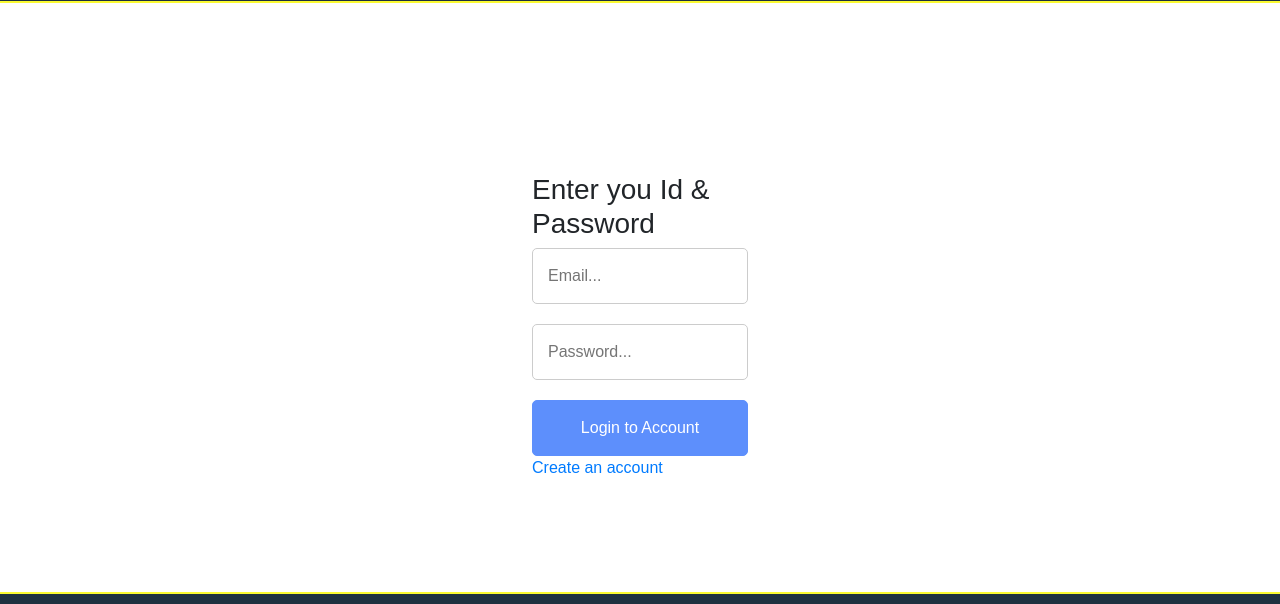
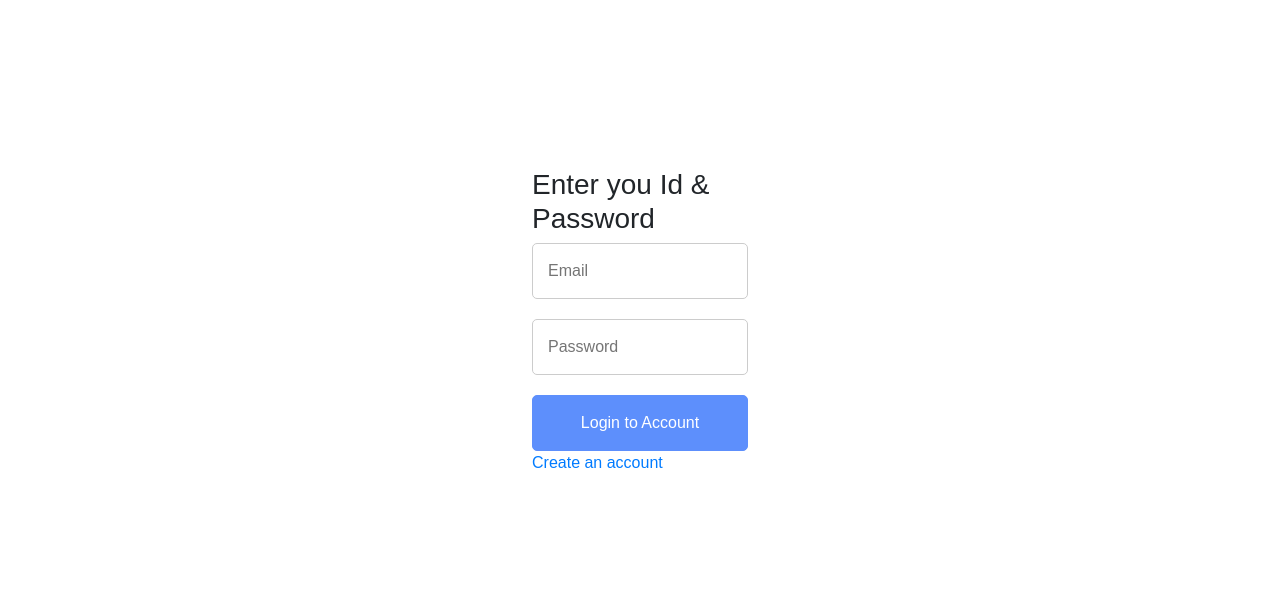
Before and after one commit to Shahir47/onebit, a plain HTML site: page login.html in a window 1280 px wide. Shown: the part 72-676 px from the top of the page. Drawn offline with Linux system fonts and the light colour scheme; no server answers.

Commit message:
Minor fixes

```diff
--- a/css/style.css
+++ b/css/style.css
@@ -203,6 +203,7 @@ nav ul li a{
 .custom-select {
   position: relative;
   font-family: Arial;
+  margin-top: -8px;
 }
 .custom-select select {
 display: none; /*hide original SELECT element:*/
@@ -211,7 +212,7 @@ display: none; /*hide original SELECT element:*/
 background-color: Black;
 }
 .select-items div,.select-selected {
-color: #ffffff;
+ color: #ffffff;
   padding: 18px 16px;
   border: 1px solid transparent;
   border-color: transparent transparent rgba(0, 0, 0, 0.1) transparent;
--- a/home_highlited_menu/style1.css
+++ b/home_highlited_menu/style1.css
@@ -1,9 +1,6 @@
 * {
-  margin: 0;
-  padding: 0;
   box-sizing: border-box;
   font-family: 'Open Sans Condensed', sans-serif;
-  ;
 }
 
 
--- a/login.css
+++ b/login.css
@@ -4,6 +4,11 @@ body {
   margin: 0px;
   font-family: 'Nunito', sans-serif;
   font-size: 16px;
+}
+
+.fixing-height {
+  width: 100%;
+  height: 52vh;
 }
 
 input, button {
--- a/login.html
+++ b/login.html
@@ -45,13 +45,15 @@
       </div>
     </header>
 <!--END of header & nav-bar-->
-    <div id="login_div" class="main-div">
-      <h3>Enter you Id & Password</h3>
-      <input type="email" placeholder="Email..." id="email_field" />
-      <input type="password" placeholder="Password..." id="pass_field" />
+    <div class="fixing-height">
+      <div id="login_div" class="main-div">
+        <h3>Enter you Id & Password</h3>
+        <input type="email" placeholder="Email" id="email_field" />
+        <input type="password" placeholder="Password" id="pass_field" />
 
-      <button onclick="login()">Login to Account</button>
-      <a href="registration.html" class="text-center new-account">Create an account </a>
+        <button onclick="login()">Login to Account</button>
+        <a href="registration.html" class="text-center new-account">Create an account </a>
+      </div>
     </div>
 
 
```
Also changed, not shown: userreview.html (+1 -7 lines), Preview/Preview_1.png (added), Preview/Preview_2.png (added), Preview/Preview_3.png (added).
